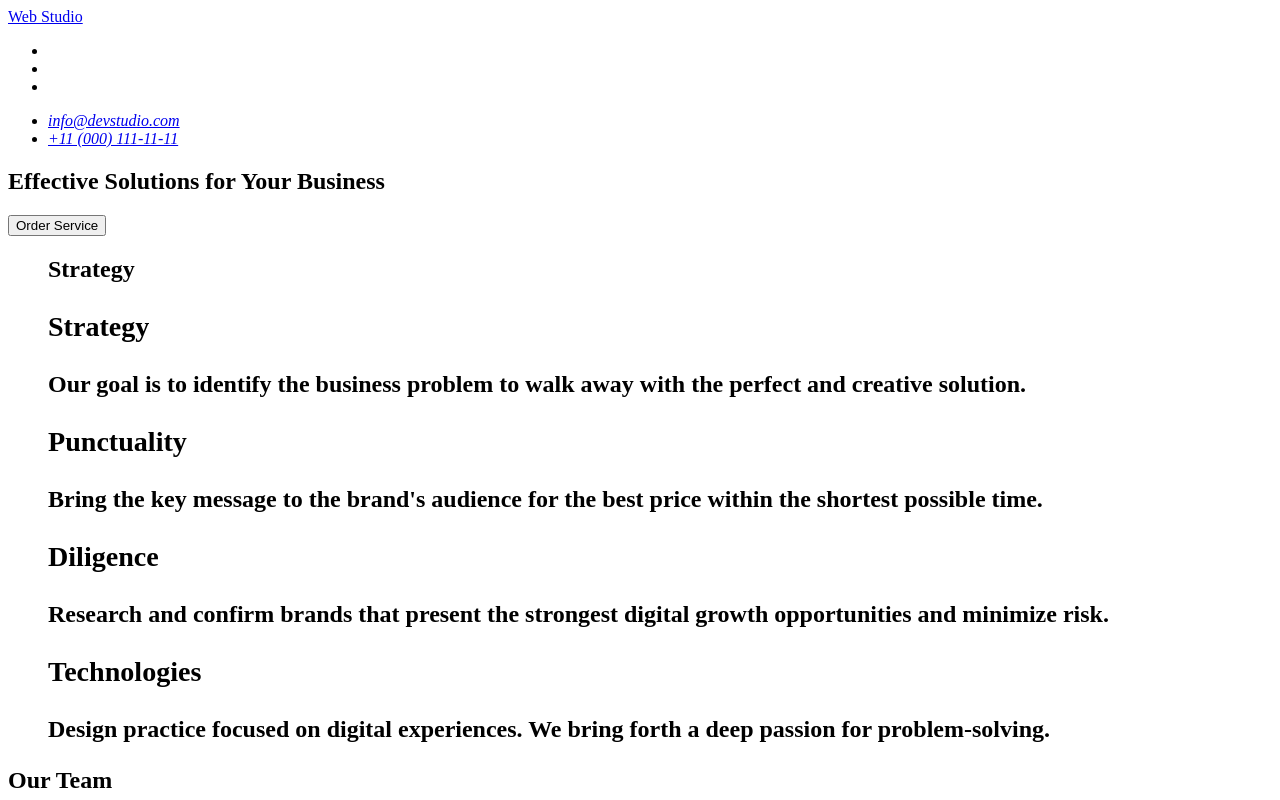
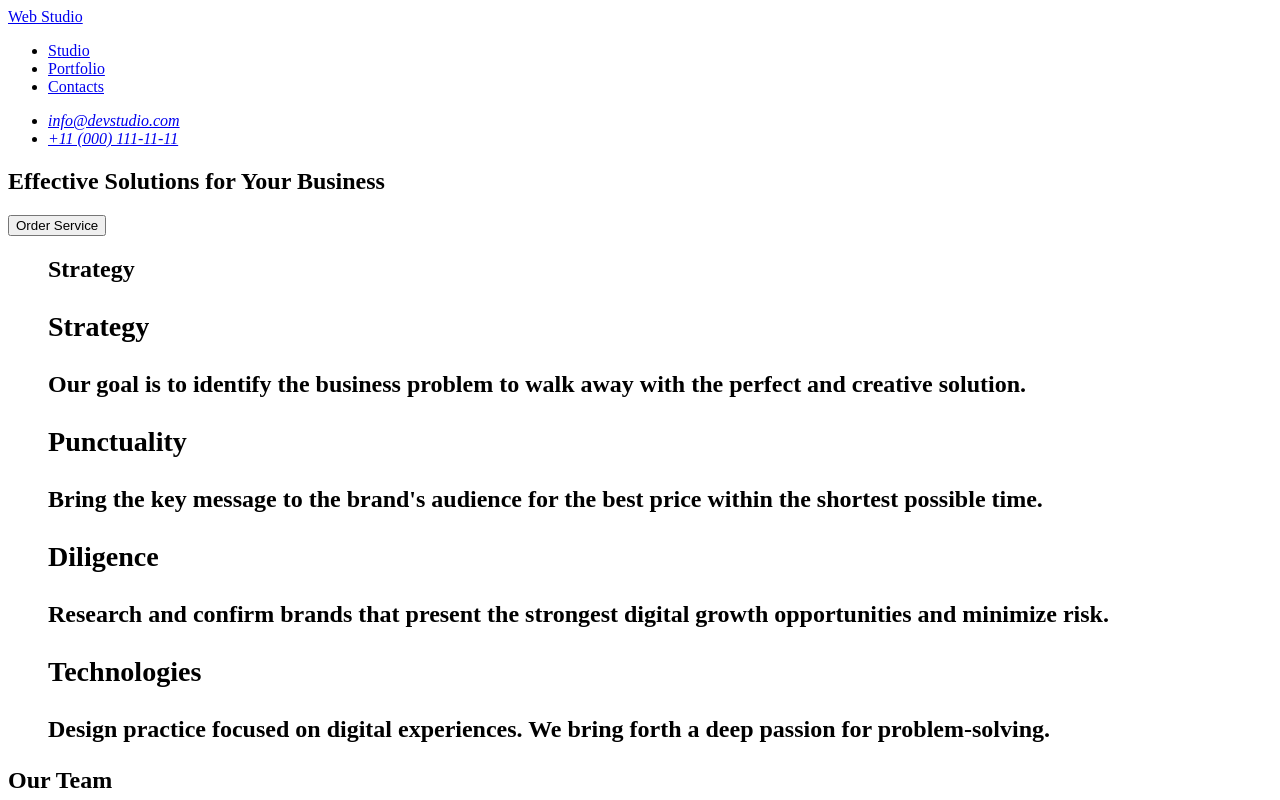
Before and after one commit to nursito/goit-markup-hw-01, a plain HTML site: page index.html in a window 1280 px wide. Shown: the top 800 px of the page. Drawn offline with Linux system fonts and the light colour scheme.

Commit message:
newnewnew

```diff
--- a/index.html
+++ b/index.html
@@ -3,16 +3,16 @@
 <head>
     <meta charset="UTF-8">
     <meta name="viewport" content="width=device-width, initial-scale=1.0">
-    <title>Web Studio</title>
+    <title>WebStudio</title>
 </head>
 <body>
     <header>
         <nav>
-            <a href="./index.html">Web Studio</a></li>
+            <a href="./index.html">Web Studio</a>
             <ul>
-            <li><a href="studio"></a></li>
-            <li><a href="portolio"></a></li>
-            <li><a href="contacts"></a></li>
+            <li><a href="studio">Studio</a></li>
+            <li><a href="portfolio">Portfolio</a></li>
+            <li><a href="contacts">Contacts</a></li>
             </ul>
         </nav>
         <address>
```
